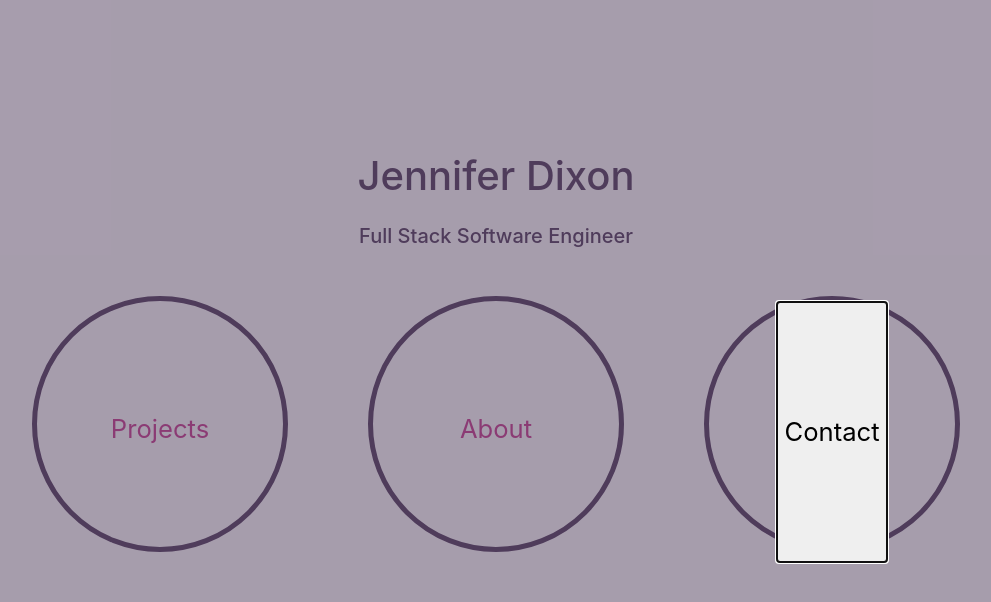
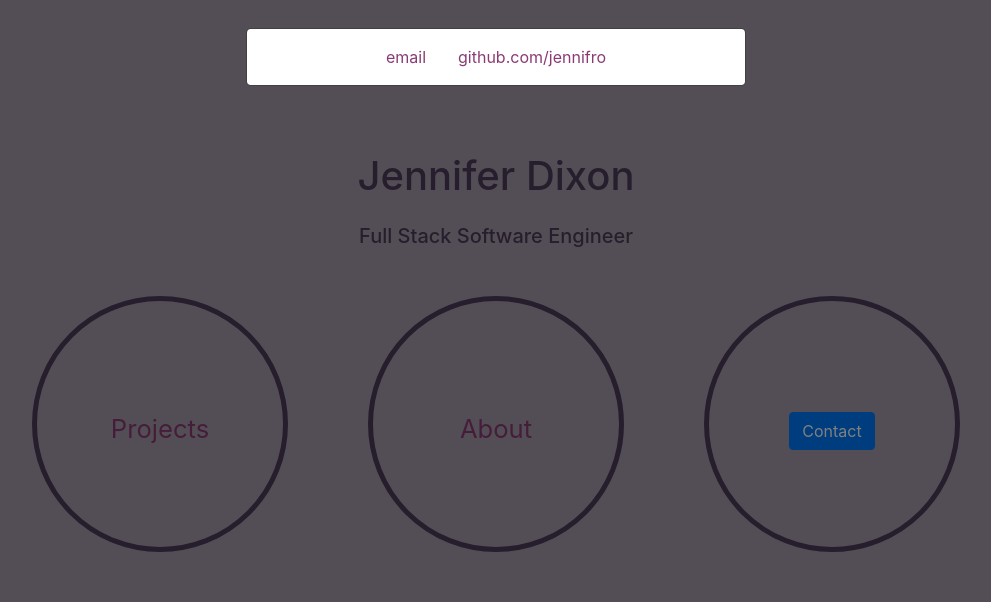
Before and after one commit to jennifro/Portfolio, a React (Create React App) app: page / in a window 1280 px wide. Both pictures are taken after a click on the button "Contact". Shown: the top 602 px of the page, without its empty margins (144-1135 px from the left). Built offline with nearby package versions, Linux system fonts and the light colour scheme.

Commit message:
Updated versions of react & dependencies. Added react-bootstrap to project. Contact page functioning as a modal.

```diff
--- a/public/index.html
+++ b/public/index.html
@@ -9,7 +9,7 @@
     <script src="https://cdnjs.cloudflare.com/ajax/libs/popper.js/1.14.3/umd/popper.min.js" integrity="sha384-ZMP7rVo3mIykV+2+9J3UJ46jBk0WLaUAdn689aCwoqbBJiSnjAK/l8WvCWPIPm49" crossorigin="anonymous"></script>
     <script src="https://stackpath.bootstrapcdn.com/bootstrap/4.1.3/js/bootstrap.min.js" integrity="sha384-ChfqqxuZUCnJSK3+MXmPNIyE6ZbWh2IMqE241rYiqJxyMiZ6OW/JmZQ5stwEULTy" crossorigin="anonymous"></script>
 </head>
-<body >
-  <div id="root"></div>
-</body>
+  <body>
+    <div id="root"></div>
+  </body>
 </html>
--- a/src/components/home.js
+++ b/src/components/home.js
@@ -1,4 +1,5 @@
 import React, { Component } from 'react';
+import { Button, Modal } from 'react-bootstrap';
 
 import Contact from './contact';
 import './home.css'
@@ -42,12 +43,14 @@ class ModalToggle extends Component {
 
   render() {
 
+    const ModalContent = this.props.modalContent
+
     return (
       <div>
-        <button onClick={this.toggleModal}>{this.props.modalBtnLabel}</button>
-        <div>
-          {this.props.modal}
-        </div>
+        <Button onClick={this.toggleModal}>{this.props.modalBtnLabel}</Button>
+        <Modal show={this.state.isModalOpen}>
+          <Modal.Body><ModalContent /></Modal.Body>
+        </Modal>
       </div>
     )
   }
@@ -72,7 +75,7 @@ class HomePage extends Component {
               <a className="nav-link" href="/about">About</a>
             </li>
             <li className="nav-item" id="3" >
-              <ModalToggle modal={Contact} modalBtnLabel="Contact" />
+              <ModalToggle modalContent={Contact} modalBtnLabel="Contact" />
             </li>
         	</ul>
         </nav>
```
Also changed, not shown: package.json (+14 -7 lines), 2 other files (tests, documents, lock files or other folders).
